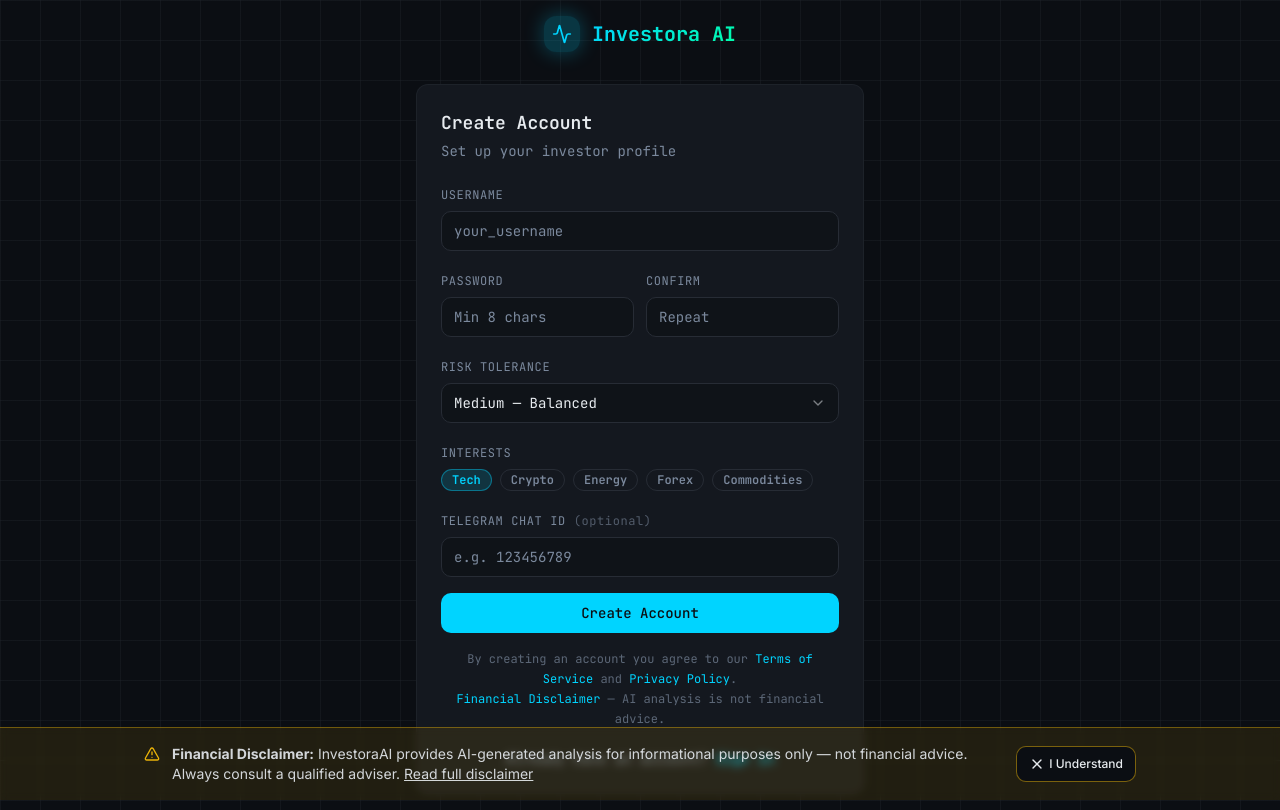
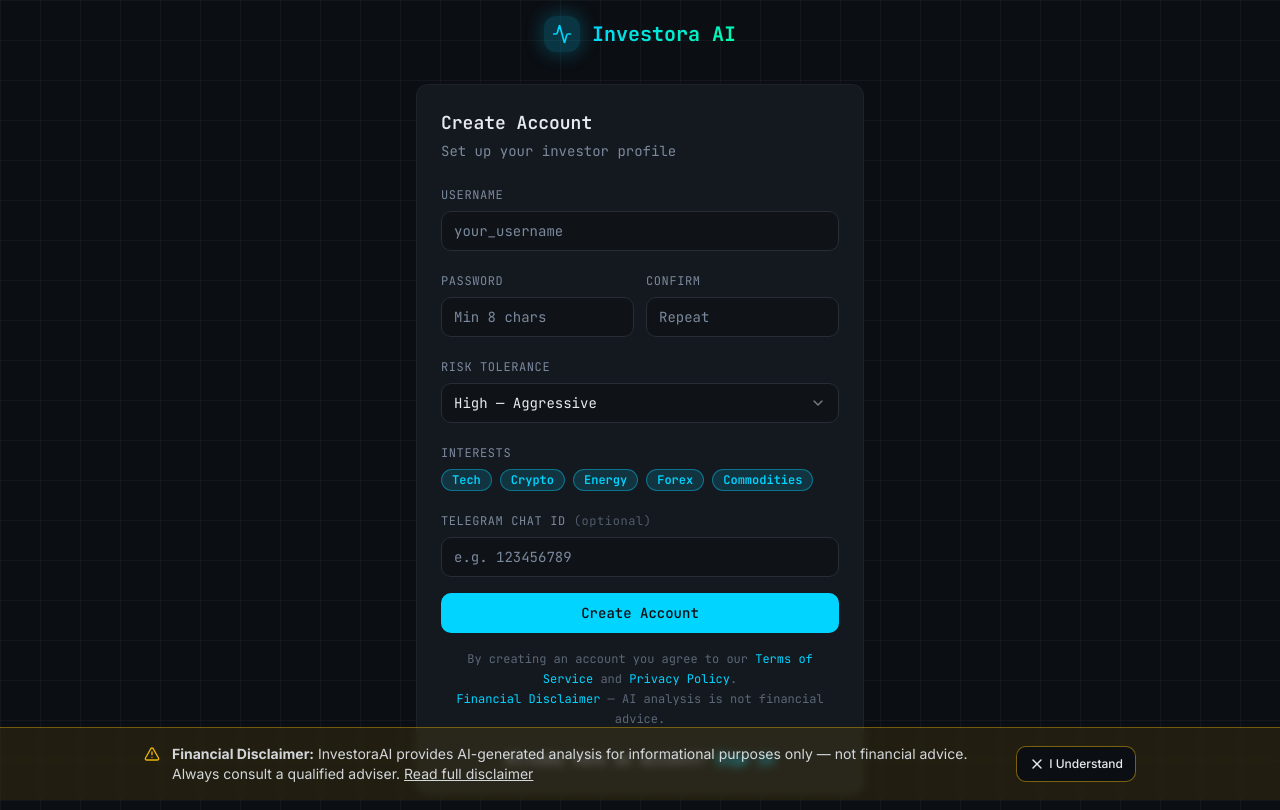
Before and after one commit to monamohanty1987/InvestoraAI, a React (Vite) app: page /register in a window 1280 px wide. Built offline with nearby package versions, Linux system fonts and the light colour scheme; no server answers.

Commit message:
update users default settings

```diff
--- a/src/pages/Register.tsx
+++ b/src/pages/Register.tsx
@@ -29,8 +29,8 @@ const Register = () => {
   const [username, setUsername] = useState("");
   const [password, setPassword] = useState("");
   const [confirmPassword, setConfirmPassword] = useState("");
-  const [riskTolerance, setRiskTolerance] = useState("medium");
-  const [interests, setInterests] = useState<string[]>(["tech"]);
+  const [riskTolerance, setRiskTolerance] = useState("high");
+  const [interests, setInterests] = useState<string[]>([...INTEREST_OPTIONS]);
   const [telegramChatId, setTelegramChatId] = useState("");
   const [error, setError] = useState("");
   const [loading, setLoading] = useState(false);
```
